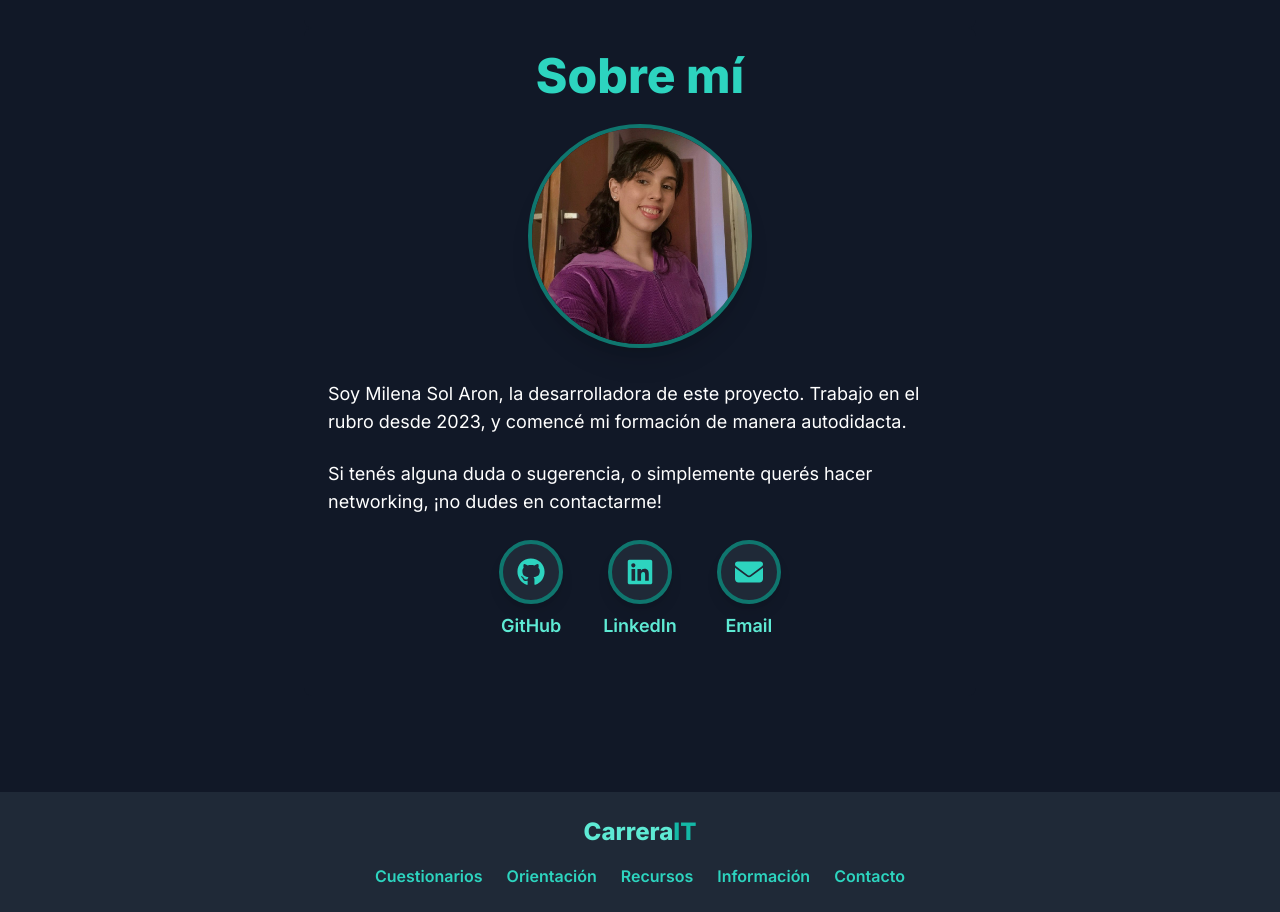
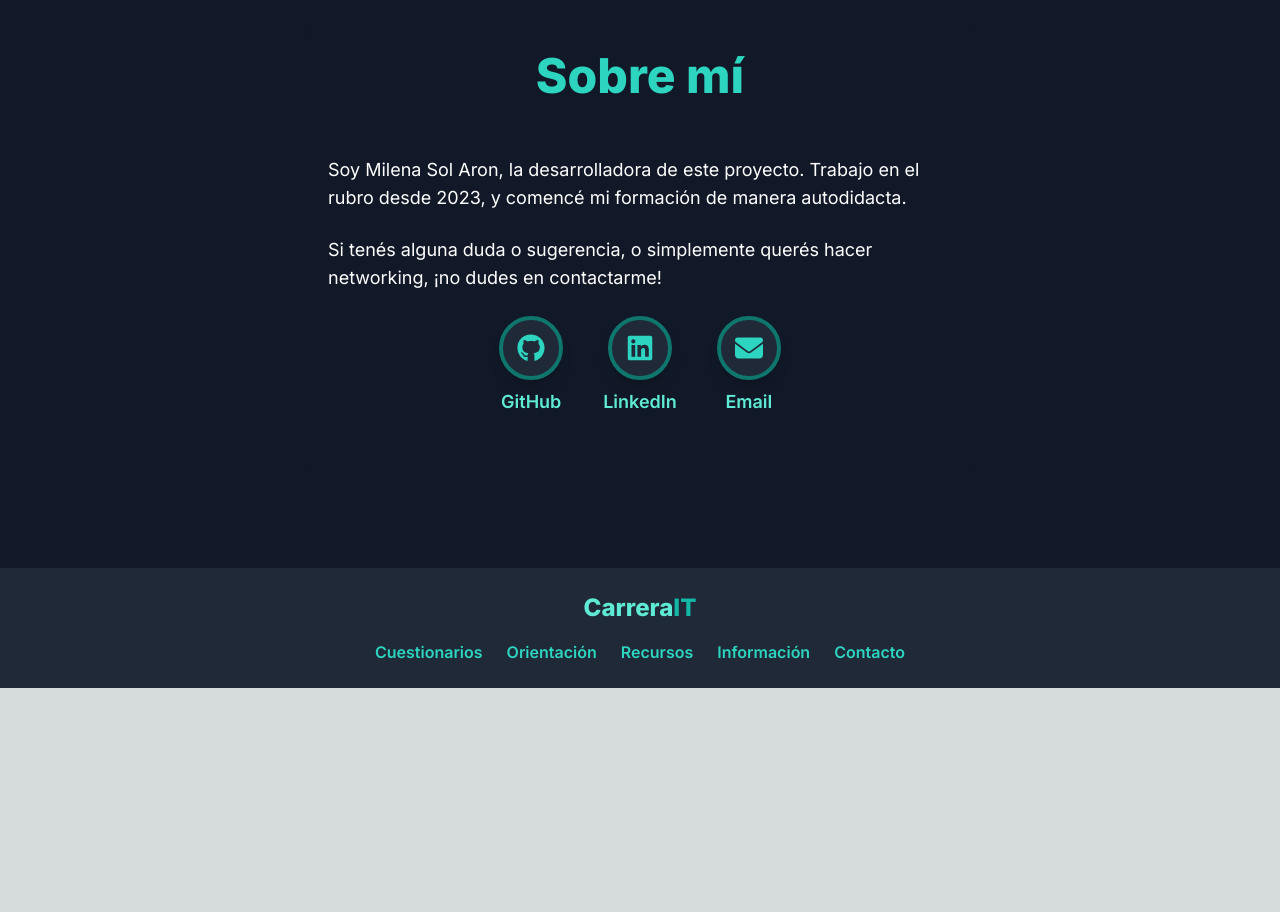
Before and after one commit to aronmilenait/carrerait-roadmap, a Next.js app in the folder carrerait-roadmap/: page /info in a window 1280 px wide. Shown: the part 840-1752 px from the top of the page. After the commit the page ends 1528 px from the top, so only its background shows below. Built offline with nearby package versions, Linux system fonts and the light colour scheme.

Commit message:
refactor: remove image.

```diff
--- a/carrerait-roadmap/src/app/components/AboutMe.tsx
+++ b/carrerait-roadmap/src/app/components/AboutMe.tsx
@@ -1,7 +1,6 @@
 import { FontAwesomeIcon } from "@fortawesome/react-fontawesome";
 import { faGithub, faLinkedin } from "@fortawesome/free-brands-svg-icons";
 import { faEnvelope } from "@fortawesome/free-solid-svg-icons";
-import Image from "next/image";
 
 const AboutMe = () => {
   const paragraphClasses = [
@@ -43,15 +42,6 @@ const AboutMe = () => {
         Sobre mí
       </h1>
       <div className="flex justify-center mb-8">
-        <div className="relative w-48 h-48 md:w-56 md:h-56 rounded-full overflow-hidden shadow-xl border-4 border-teal-700">
-          <Image
-            src="/myself.jpeg"
-            alt="Milena Sol Aron"
-            layout="fill"
-            objectFit="cover"
-            priority
-          />
-        </div>
       </div>
       <p className={paragraphClasses}>
         Soy Milena Sol Aron, la desarrolladora de este proyecto. Trabajo en el
```
